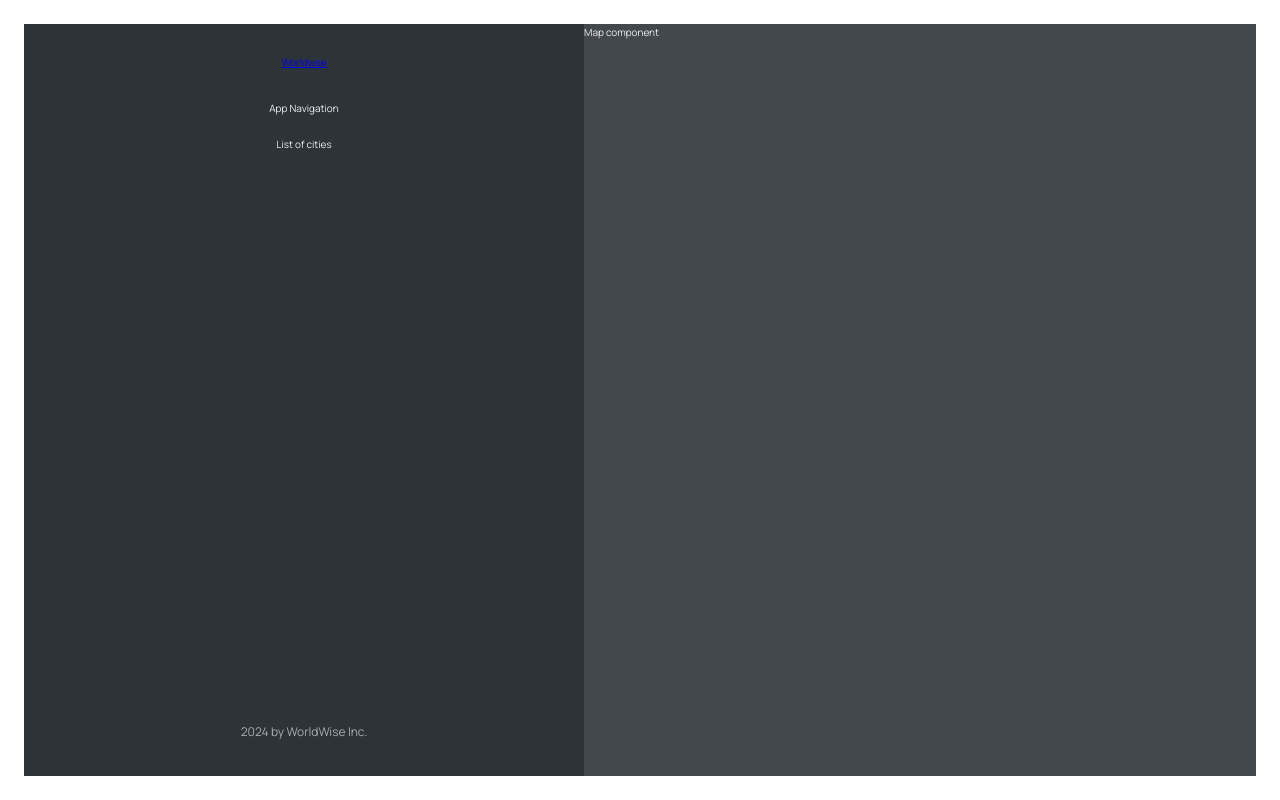
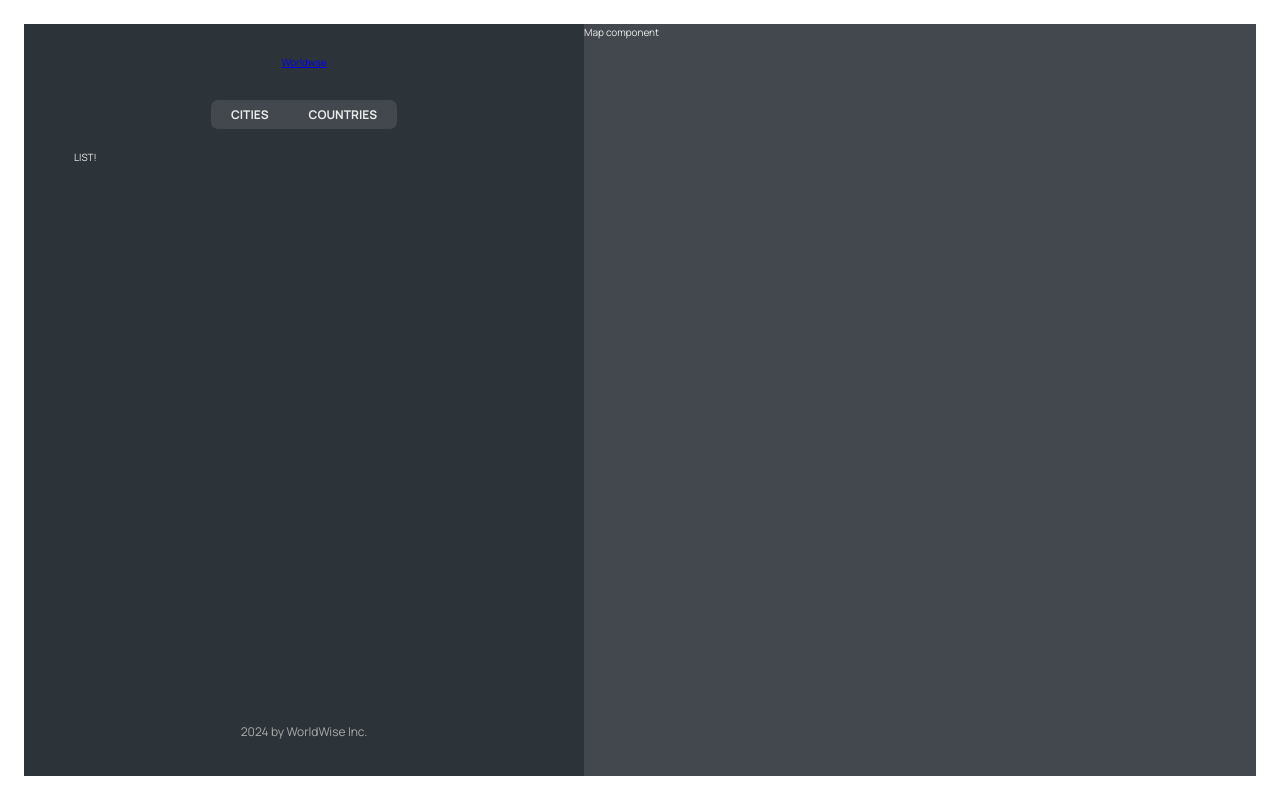
Before and after one commit to devodii/worldwise, a React (Vite) app: page /app in a window 1280 px wide. Built offline with nearby package versions, Linux system fonts and the light colour scheme.

Commit message:
chore: add json-server

```diff
--- a/package.json
+++ b/package.json
@@ -8,9 +8,11 @@
     "build": "vite build",
     "lint": "eslint . --ext js,jsx --report-unused-disable-directives --max-warnings 0",
     "preview": "vite preview",
-    "format": "prettier --write ./src"
+    "format": "prettier --write ./src",
+    "server": "json-server --watch data/cities.json --port 8000"
   },
   "dependencies": {
+    "json-server": "^1.0.0-alpha.23",
     "prettier": "^3.2.4",
     "react": "^18.2.0",
     "react-dom": "^18.2.0",
--- a/src/App.jsx
+++ b/src/App.jsx
@@ -6,13 +6,19 @@
 import { Homepage } from "./pages/homepage"
 import { AppLayout } from "./pages/app-layout"
 import { Login } from "./pages/login"
+import { CityList } from "./components/city-list"
 
 function App() {
   return (
     <BrowserRouter>
       <Routes>
         <Route index element={<Homepage />} />
-        <Route path="/app" element={<AppLayout />} />
+        <Route path="/app" element={<AppLayout />}>
+          <Route index element={<CityList />} />
+          <Route path="cities" element={<CityList />} />
+          <Route path="countries" element={<h2>Hello from countries</h2>} />
+          <Route path="form" element={<h2>Form component</h2>} />
+        </Route>
         <Route path="/product" element={<Product />} />
         <Route path="/login" element={<Login />} />
         <Route path="/pricing" element={<Pricing />} />
--- a/src/components/app-navigation.jsx
+++ b/src/components/app-navigation.jsx
@@ -1,5 +1,17 @@
+import { NavLink } from "react-router-dom"
 import styles from "./app-navigation.module.css"
 
 export function AppNavigation() {
-  return <nav className={styles.nav}>App Navigation</nav>
+  return (
+    <nav className={styles.nav}>
+      <ul>
+        <li>
+          <NavLink to="cities">Cities</NavLink>
+        </li>
+        <li>
+          <NavLink to="countries">Countries</NavLink>
+        </li>
+      </ul>
+    </nav>
+  )
 }
--- /dev/null
+++ b/src/components/city-list.jsx
@@ -0,0 +1,5 @@
+import styles from "./city-list.module.css"
+
+export function CityList() {
+  return <ul className={styles.cityList}>LIST!</ul>
+}
--- a/src/components/sidebar.jsx
+++ b/src/components/sidebar.jsx
@@ -1,3 +1,4 @@
+import { Outlet } from "react-router-dom"
 import { AppNavigation } from "./app-navigation"
 import { Logo } from "./logo"
 import styles from "./sidebar.module.css"
@@ -8,8 +9,8 @@
       <Logo />
       <AppNavigation />
 
-      <p>List of cities</p>
 
+      <Outlet />
       <footer className={styles.footer}>
         <p className={styles.copyright}>
           {new Date().getFullYear()} by WorldWise Inc.
```
Also changed, not shown: data/cities.json (renamed from src/data/cities.json), 1 other file (tests, documents, lock files or other folders).
